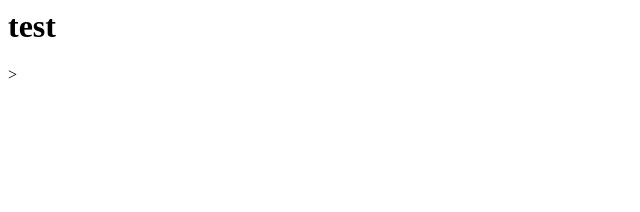
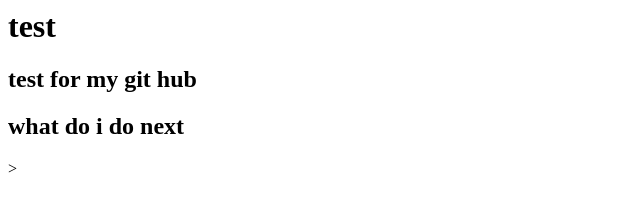
Before and after one commit to Miguelacosta90/gitTest, a plain HTML site: page index.html in a window 1280 px wide. Shown: the whole page, without its empty margins (0-640 px from the left). Drawn offline with Linux system fonts and the light colour scheme.

Commit message:
I added two lines

```diff
--- a/index.html
+++ b/index.html
@@ -7,6 +7,7 @@
 	<body>
 
 		<h1>test </h1>
-
+		<h2>test for my git hub  </h2>
+		<h2>what do i do next </h2>
 	</body>
 </html>>
```
